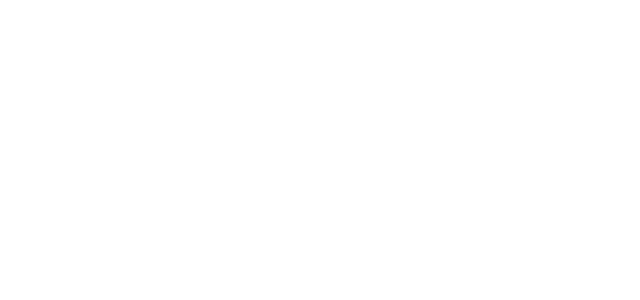
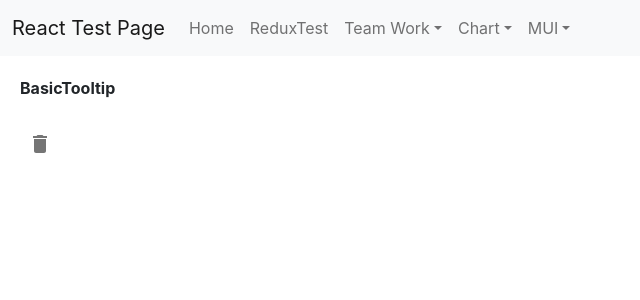
Before and after one commit to jinseok1306/React-Test, a React (Create React App) app in the folder ReactProject/client_app/: page /MUI/TooltipPage in a window 1280 px wide. Before the commit this address had no page. Shown: the top 300 px of the page, without its empty margins (0-640 px from the left). Built offline with nearby package versions, Linux system fonts and the light colour scheme.

Commit message:
MUI BasicTooltip 테스트 완료

```diff
--- a/ReactProject/client_app/src/App.tsx
+++ b/ReactProject/client_app/src/App.tsx
@@ -39,6 +39,7 @@
                   <Route path="/MUI/DividerPage" element={<Page.DividerPage />} />
                   <Route path="/MUI/ListPage" element={<Page.ListPage />} />
                   <Route path="/MUI/TablePage" element={<Page.TablePage />} />
+                  <Route path="/MUI/TooltipPage" element={<Page.TooltipPage />} />
                   </Routes>
           </Provider>
     </div>
--- a/ReactProject/client_app/src/components/Menu.tsx
+++ b/ReactProject/client_app/src/components/Menu.tsx
@@ -46,6 +46,7 @@
                                 <NavDropdown.Item><Link to="/MUI/DividerPage" style={{ color: 'rgba(0, 0, 0, 0.55)', textDecoration: 'none' }}>DividerPage</Link></NavDropdown.Item>
                                 <NavDropdown.Item><Link to="/MUI/ListPage" style={{ color: 'rgba(0, 0, 0, 0.55)', textDecoration: 'none' }}>ListPage</Link></NavDropdown.Item>
                                 <NavDropdown.Item><Link to="/MUI/TablePage" style={{ color: 'rgba(0, 0, 0, 0.55)', textDecoration: 'none' }}>TablePage</Link></NavDropdown.Item>
+                                <NavDropdown.Item><Link to="/MUI/TooltipPage" style={{ color: 'rgba(0, 0, 0, 0.55)', textDecoration: 'none' }}>TooltipPage</Link></NavDropdown.Item>
                             </NavDropdown>
                         </Nav>
                     </Navbar.Collapse>
--- /dev/null
+++ b/ReactProject/client_app/src/components/Tooltip/BasicTooltip.tsx
@@ -0,0 +1,14 @@
+import * as React from 'react';
+import DeleteIcon from '@mui/icons-material/Delete';
+import IconButton from '@mui/material/IconButton';
+import Tooltip from '@mui/material/Tooltip';
+
+export default function BasicTooltip() {
+    return (
+        <Tooltip title="Delete">
+            <IconButton>
+                <DeleteIcon />
+            </IconButton>
+        </Tooltip>
+    );
+}
--- /dev/null
+++ b/ReactProject/client_app/src/pages/MUI/TooltipPage.tsx
@@ -0,0 +1,22 @@
+import React, { useCallback, useState } from "react";
+import Menu from '../../components/Menu';
+import Grid from '@mui/material/Grid';
+import BasicTooltip from '../../components/Tooltip/BasicTooltip';
+
+const TooltipPage = () => {
+    return (
+        <div>
+            <Menu />
+            <div style={{ margin: 20 }}>
+                <Grid container rowSpacing={1} columnSpacing={{ xs: 1, sm: 2, md: 3 }}>
+                    <Grid item xs={6}>
+                        <b>BasicTooltip</b><div>&nbsp;</div>
+                        <BasicTooltip />
+                    </Grid>
+                </Grid>
+            </div>
+        </div>
+    );
+};
+
+export default TooltipPage;
--- a/ReactProject/client_app/src/pages/index.tsx
+++ b/ReactProject/client_app/src/pages/index.tsx
@@ -27,3 +27,4 @@
 export { default as DividerPage } from './MUI/DividerPage';
 export { default as ListPage } from './MUI/ListPage';
 export { default as TablePage } from './MUI/TablePage';
+export { default as TooltipPage } from './MUI/TooltipPage';
```
Also changed, not shown: 1 other file (tests, documents, lock files or other folders).
